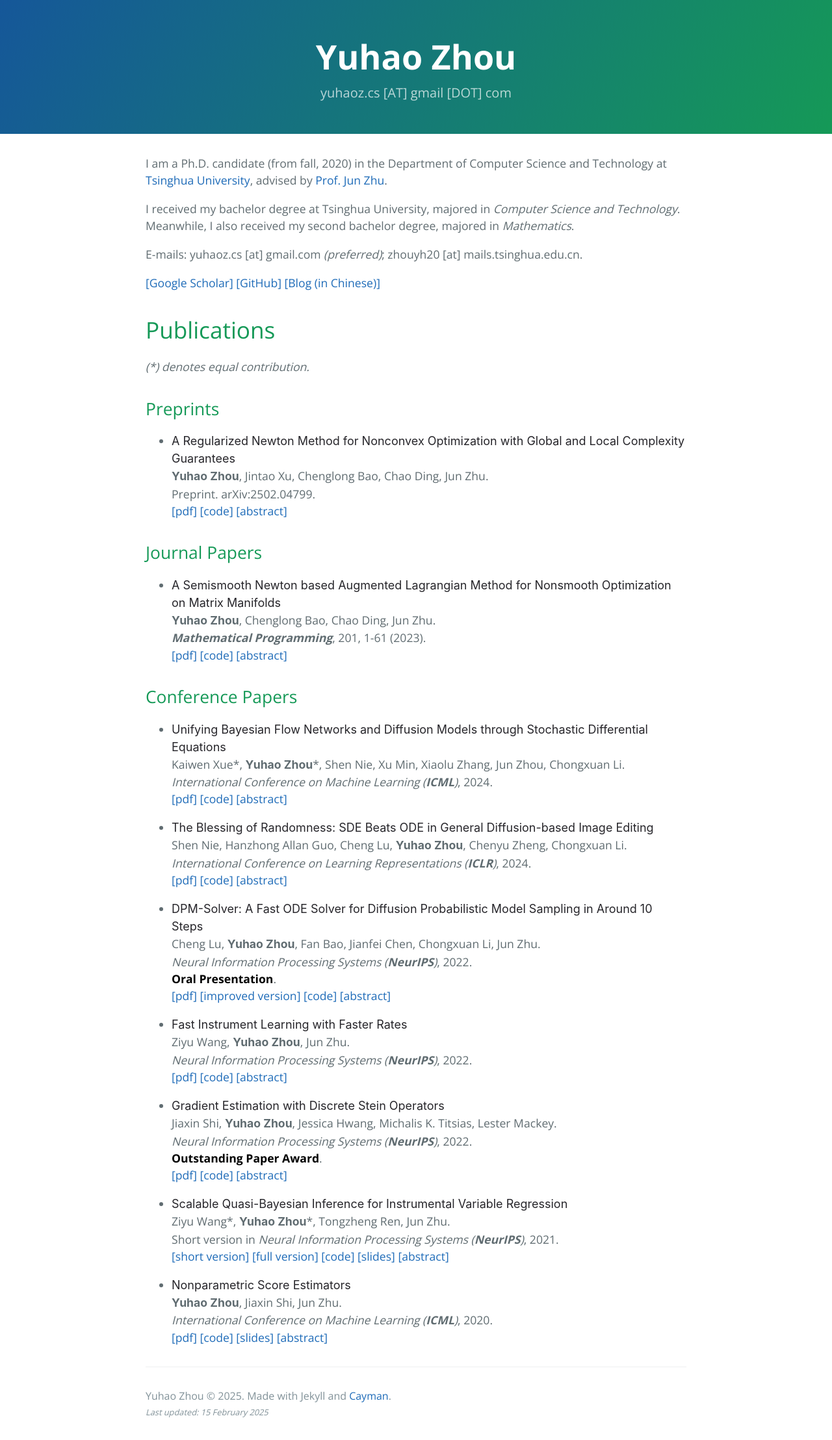
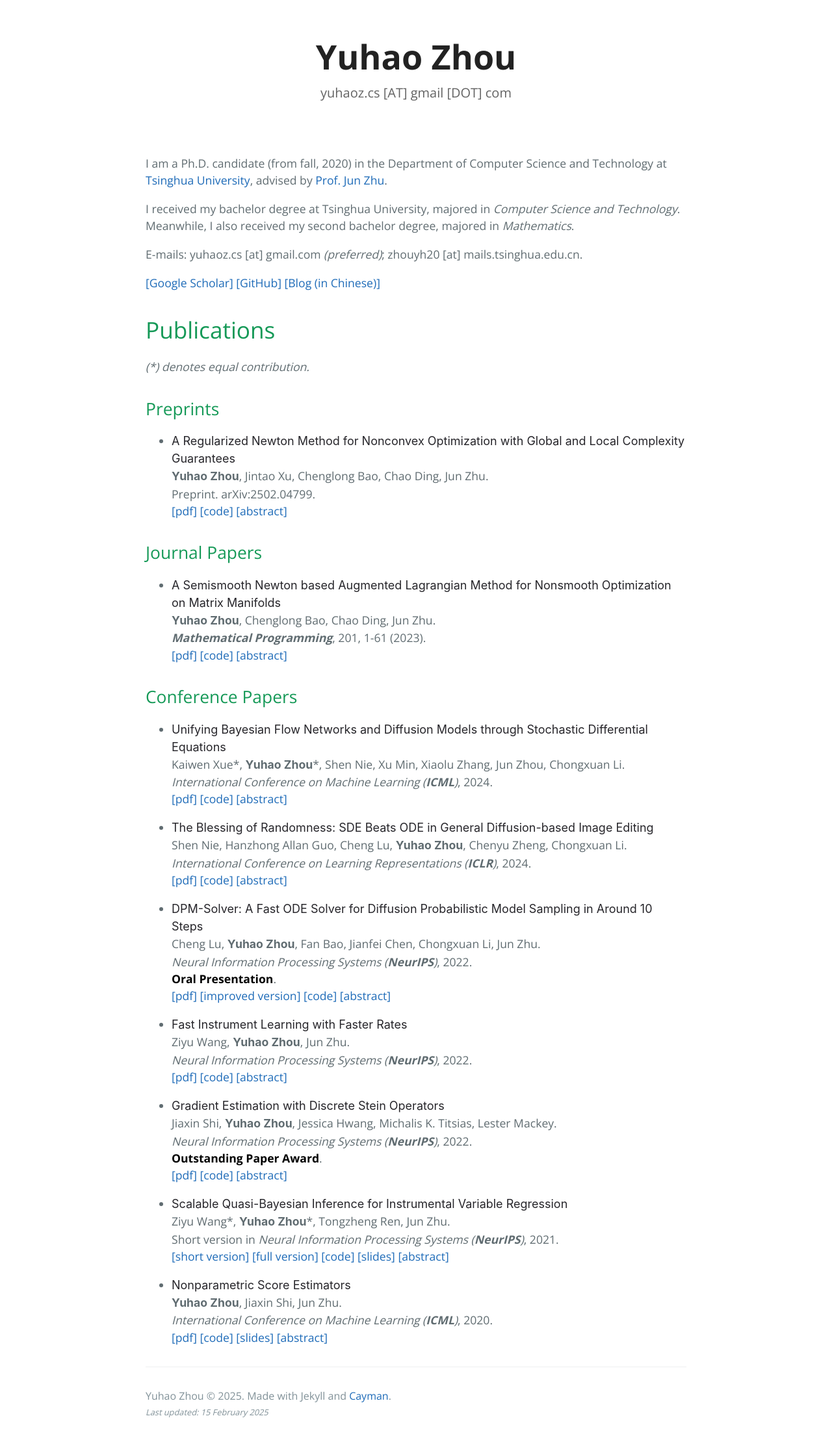
Before and after one commit to miskcoo/miskcoo.github.io, a Jekyll site: the page built from index.md, in a window 1280 px wide. Shown: the whole page at 65% size. Built offline with Jekyll 4.4.1, drawn with Linux system fonts in a browser that asks for light colours; our own code applies the rules of GitHub Pages for plain Markdown files.

Commit message:
update the style file

```diff
--- a/_sass/cayman.scss
+++ b/_sass/cayman.scss
@@ -94,8 +94,8 @@ a {
 .page-header {
   color: $header-heading-color;
   text-align: center;
-  background-color: $header-bg-color;
-  background-image: linear-gradient(120deg, $header-bg-color-secondary, $header-bg-color);
+//  background-color: $header-bg-color;
+//  background-image: linear-gradient(120deg, $header-bg-color-secondary, $header-bg-color);
 
   @include large {
     padding: 3rem 6rem;
--- a/_sass/variables.scss
+++ b/_sass/variables.scss
@@ -3,7 +3,8 @@ $large-breakpoint: 64em !default;
 $medium-breakpoint: 42em !default;
 
 // Headers
-$header-heading-color: #fff !default;
+// $header-heading-color: #fff !default;
+$header-heading-color: #222 !default;
 $header-bg-color: #159957 !default;
 $header-bg-color-secondary: #155799 !default;
 
```
